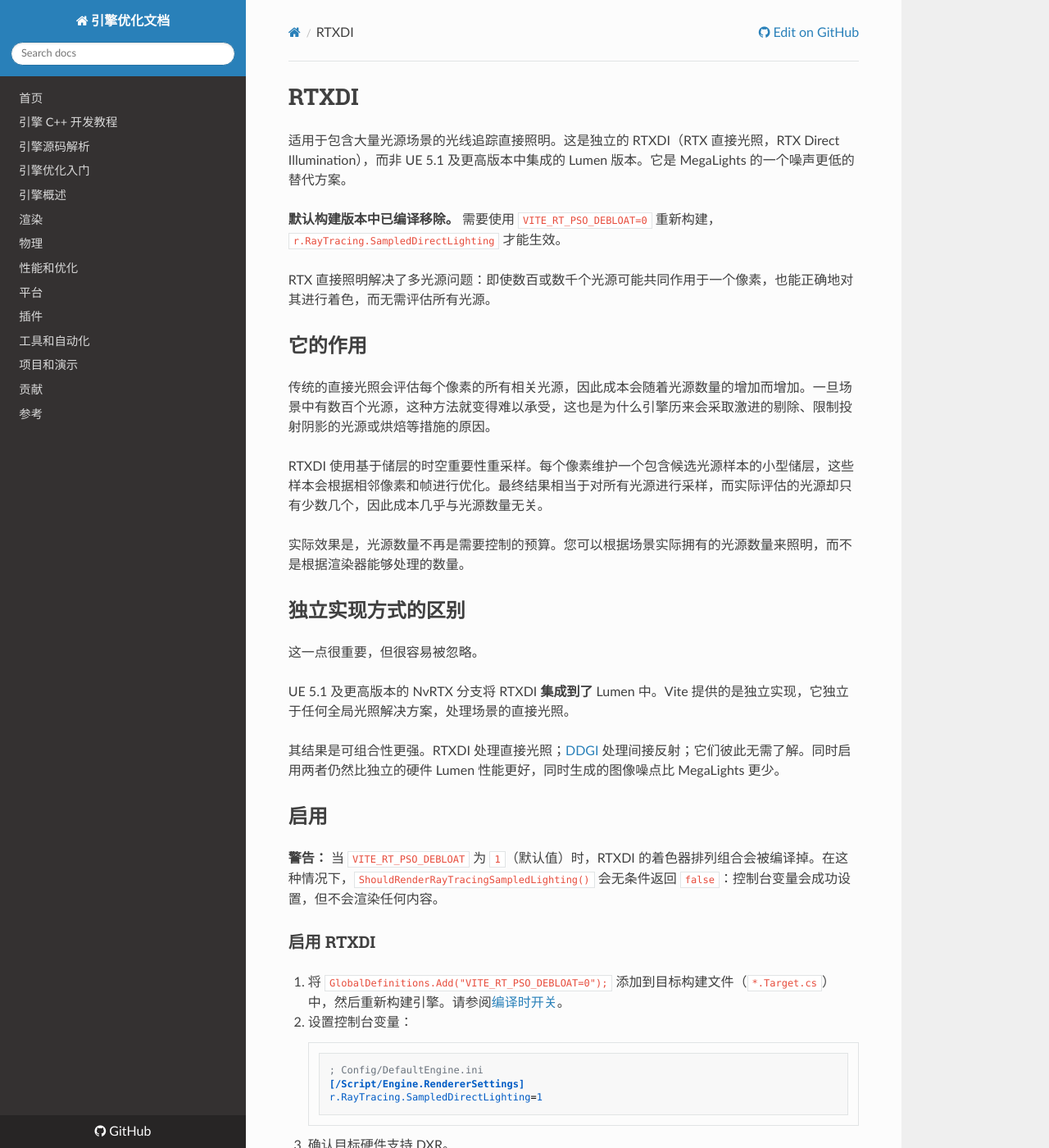
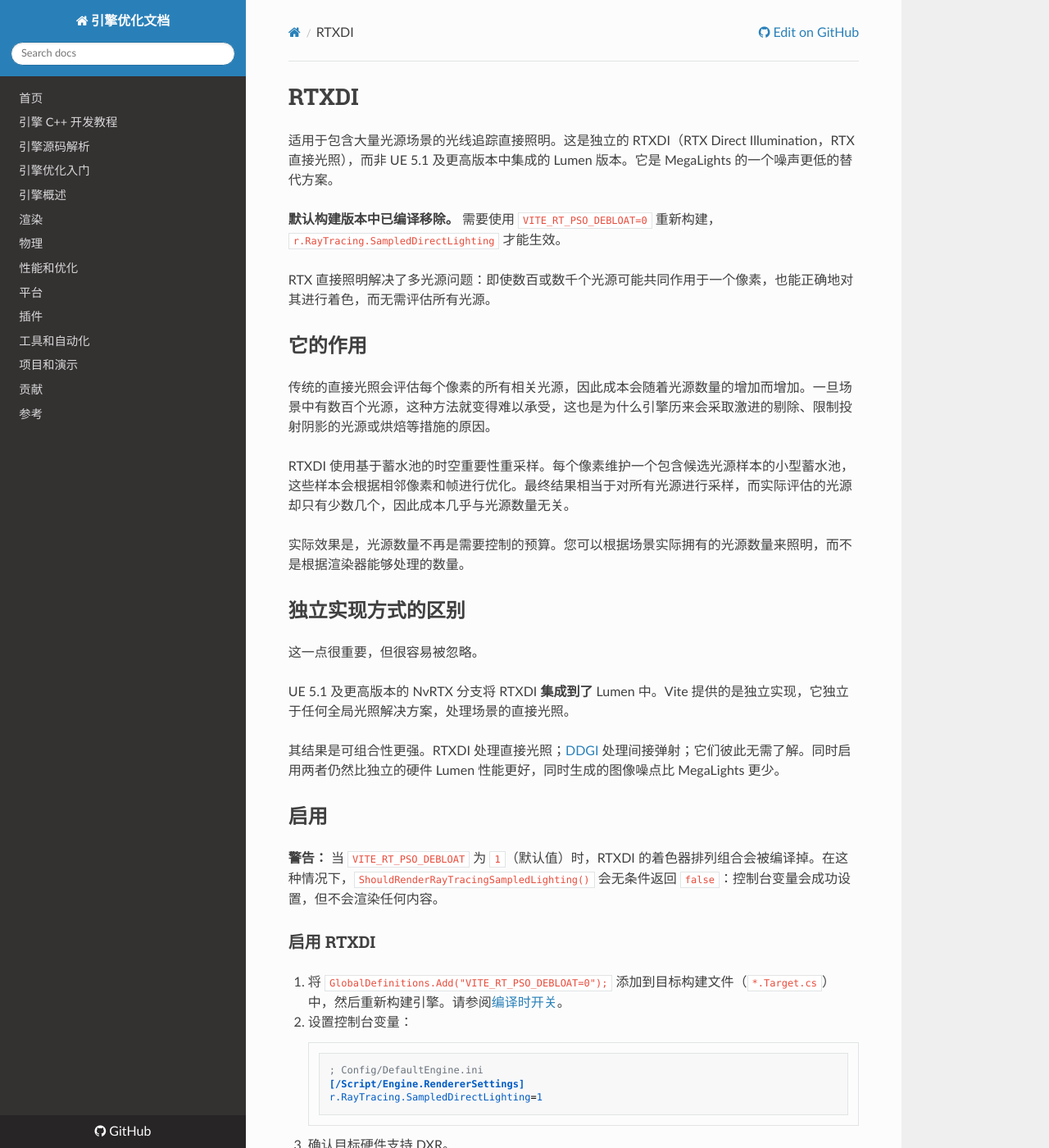
Before and after one commit to OpenHUTB/cpp, an MkDocs documentation site: the page built from docs/optimization/Rendering/RTXDI.md, in a window 1280 px wide and 1400 px high. Shown: the whole window at 82% size. Built offline with MkDocs 1.6.1, drawn with Linux system fonts in a browser that asks for light colours; nearby versions of some CDN libraries; a script that is not in the unit is left out; some of the changed text lies outside the part shown.

Commit message:
docs: 统一 RTXDI 页的弹射与蓄水池译名
- bounced light 原译「反射光」改为「弹射光」，与 DDGI 页、反射页一致
- reservoir 原译「储层」改为「蓄水池」
- practical lights 原译「实用灯具」改为「实景灯具」
- 「软件包大小」改为「包体积」，小节标题改为「什么时候值得这份开销」

```diff
--- a/docs/optimization/Rendering/RTXDI.md
+++ b/docs/optimization/Rendering/RTXDI.md
@@ -1,7 +1,7 @@
 # RTXDI
 
 
-适用于包含大量光源场景的光线追踪直接照明。这是独立的 RTXDI（RTX 直接光照，RTX Direct Illumination），而非 UE 5.1 及更高版本中集成的 Lumen 版本。它是 MegaLights 的一个噪声更低的替代方案。
+适用于包含大量光源场景的光线追踪直接照明。这是独立的 RTXDI（RTX Direct Illumination，RTX 直接光照），而非 UE 5.1 及更高版本中集成的 Lumen 版本。它是 MegaLights 的一个噪声更低的替代方案。
 
 **默认构建版本中已编译移除。** 需要使用 `VITE_RT_PSO_DEBLOAT=0` 重新构建，`r.RayTracing.SampledDirectLighting` 才能生效。
 
@@ -11,7 +11,7 @@ RTX 直接照明解决了多光源问题：即使数百或数千个光源可能
 
 传统的直接光照会评估每个像素的所有相关光源，因此成本会随着光源数量的增加而增加。一旦场景中有数百个光源，这种方法就变得难以承受，这也是为什么引擎历来会采取激进的剔除、限制投射阴影的光源或烘焙等措施的原因。
 
-RTXDI 使用基于储层的时空重要性重采样。每个像素维护一个包含候选光源样本的小型储层，这些样本会根据相邻像素和帧进行优化。最终结果相当于对所有光源进行采样，而实际评估的光源却只有少数几个，因此成本几乎与光源数量无关。
+RTXDI 使用基于蓄水池的时空重要性重采样。每个像素维护一个包含候选光源样本的小型蓄水池，这些样本会根据相邻像素和帧进行优化。最终结果相当于对所有光源进行采样，而实际评估的光源却只有少数几个，因此成本几乎与光源数量无关。
 
 实际效果是，光源数量不再是需要控制的预算。您可以根据场景实际拥有的光源数量来照明，而不是根据渲染器能够处理的数量。
 
@@ -22,7 +22,7 @@ RTXDI 使用基于储层的时空重要性重采样。每个像素维护一个
 
 UE 5.1 及更高版本的 NvRTX 分支将 RTXDI **集成到了** Lumen 中。Vite 提供的是独立实现，它独立于任何全局光照解决方案，处理场景的直接光照。
 
-其结果是可组合性更强。RTXDI 处理直接光照；[DDGI](./DDGI-Dynamic.md) 处理间接反射；它们彼此无需了解。同时启用两者仍然比独立的硬件 Lumen 性能更好，同时生成的图像噪点比 MegaLights 更少。
+其结果是可组合性更强。RTXDI 处理直接光照；[DDGI](./DDGI-Dynamic.md) 处理间接弹射；它们彼此无需了解。同时启用两者仍然比独立的硬件 Lumen 性能更好，同时生成的图像噪点比 MegaLights 更少。
 
 
 ## 启用
@@ -60,11 +60,11 @@ RTXDI 是一个专用工具。只有当场景中存在足够多的光源，以
 
 ## 与其他系统的交互
 
-**DDGI：** 两者互补，旨在协同运行。RTXDI 负责解析到达表面的直接光；DDGI 负责解析到达表面的反射光。
+**DDGI：** 两者互补，旨在协同运行。RTXDI 负责解析到达表面的直接光；DDGI 负责解析到达表面的弹射光。
 
 **RT 阴影：** RTXDI 会在采样过程中进行自身的可见性测试，因此其与 `r.RayTracing.Shadows` 的关系需要根据具体场景进行测量，而非想当然。同时启用两者并非总是最佳方案。
 
-**降噪：** RTXDI 的输出经过降噪处理。与 [DDGI](./DDGI-Dynamic.md) 不同，RTXDI 的输出被描述为比 MegaLights 的噪声更小，而非完全无噪。DDGI 本身就是无噪的。在包含许多小型明亮光源的快速运动场景中，您可能需要花一些时间来调整降噪设置。
+**降噪：** RTXDI 的输出经过降噪处理。它被描述为比 MegaLights 噪声更小，而不是完全无噪——[DDGI](./DDGI-Dynamic.md) 则是构造上就无噪。在包含许多小型明亮光源的快速运动场景中，您可能需要花一些时间来调整降噪设置。
 
 ## Vite 的 RTXDI 工作
 
```
Also changed, not shown: other parts of docs/optimization/Rendering/RTXDI.md (+4 -4 lines).
